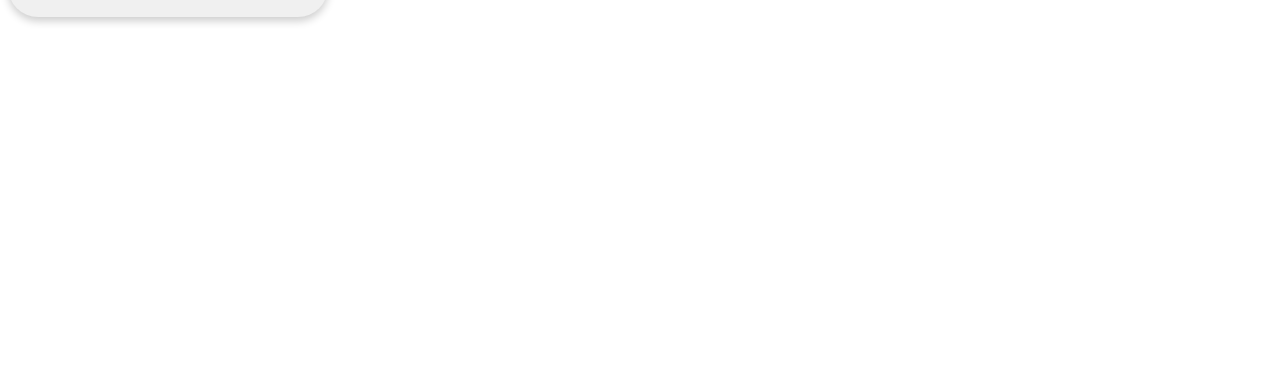
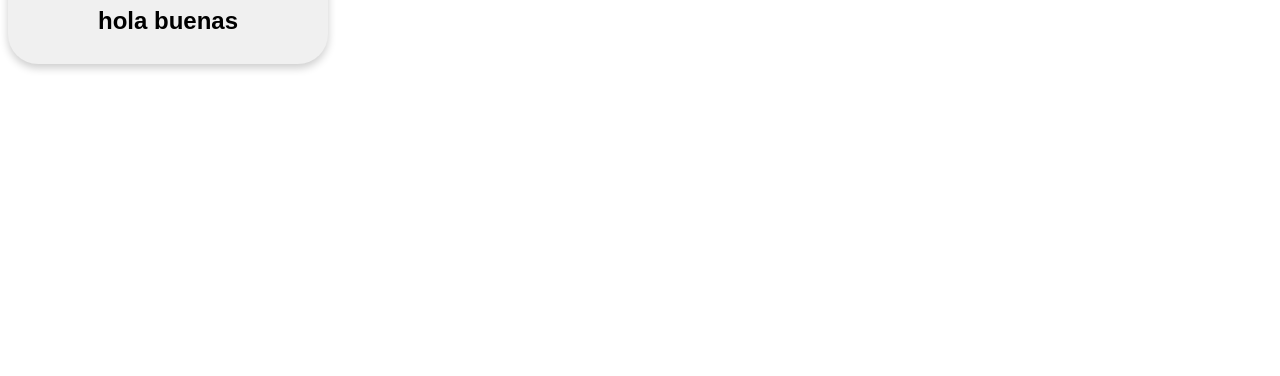
Before and after one commit to Adri-Lima/Vipexx-Place, a plain HTML site: page index.html in a window 1280 px wide. Shown: the part 424-800 px from the top of the page. Drawn offline with Linux system fonts and the light colour scheme.

Commit message:
Títol afegit

```diff
--- a/index.html
+++ b/index.html
@@ -22,6 +22,7 @@
                 <p>FIVING Guants de Boxa per a Homes i Dones, adequats per a Boxa, Kickboxing, Arts Marcials Mixtes, Muay Thai, Arts Marcials Mixtes, Arts Marcials Mixtes, MMA, Bossa Pesada Entrenament</p>
                 <p class="preuProducte">60,00€</p>
                 <h1>Hola</h1>
+                <h2>hola buenas</h2>
             </div>
         </div>
     </body>
```
